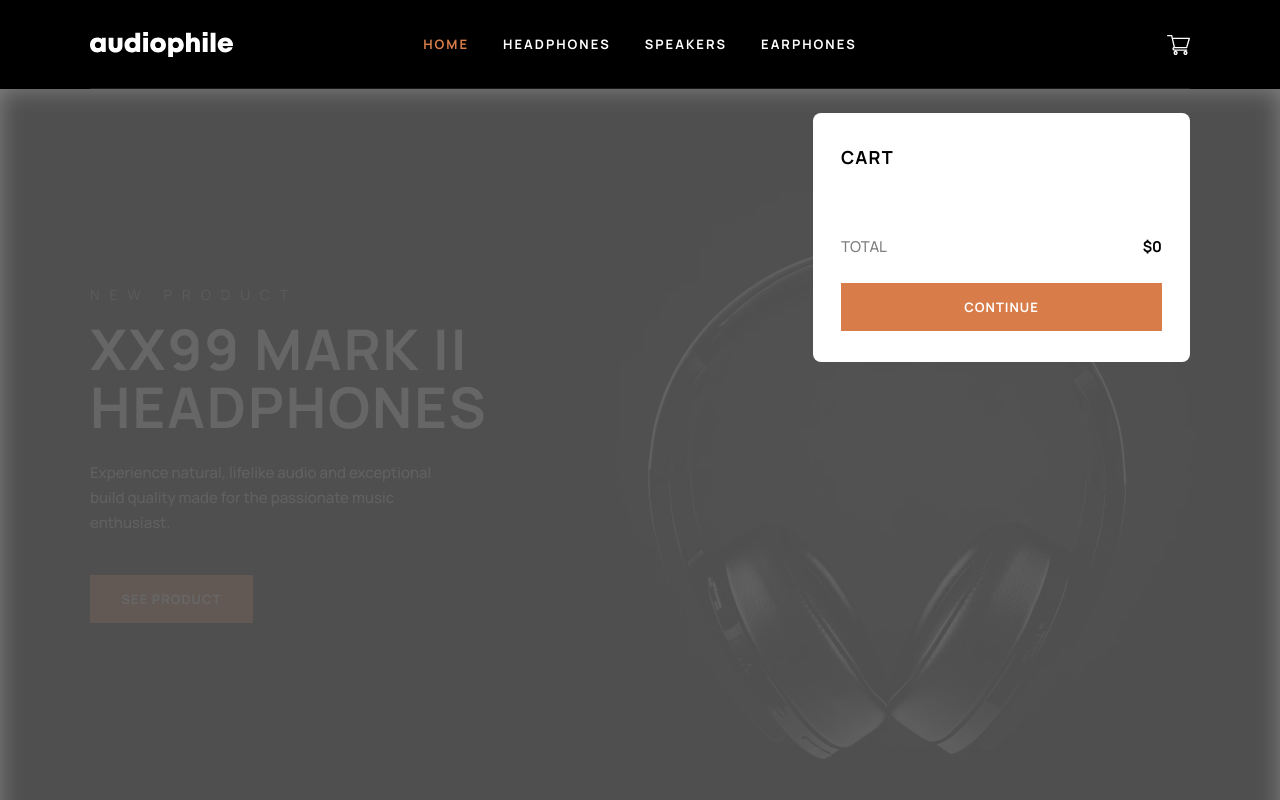
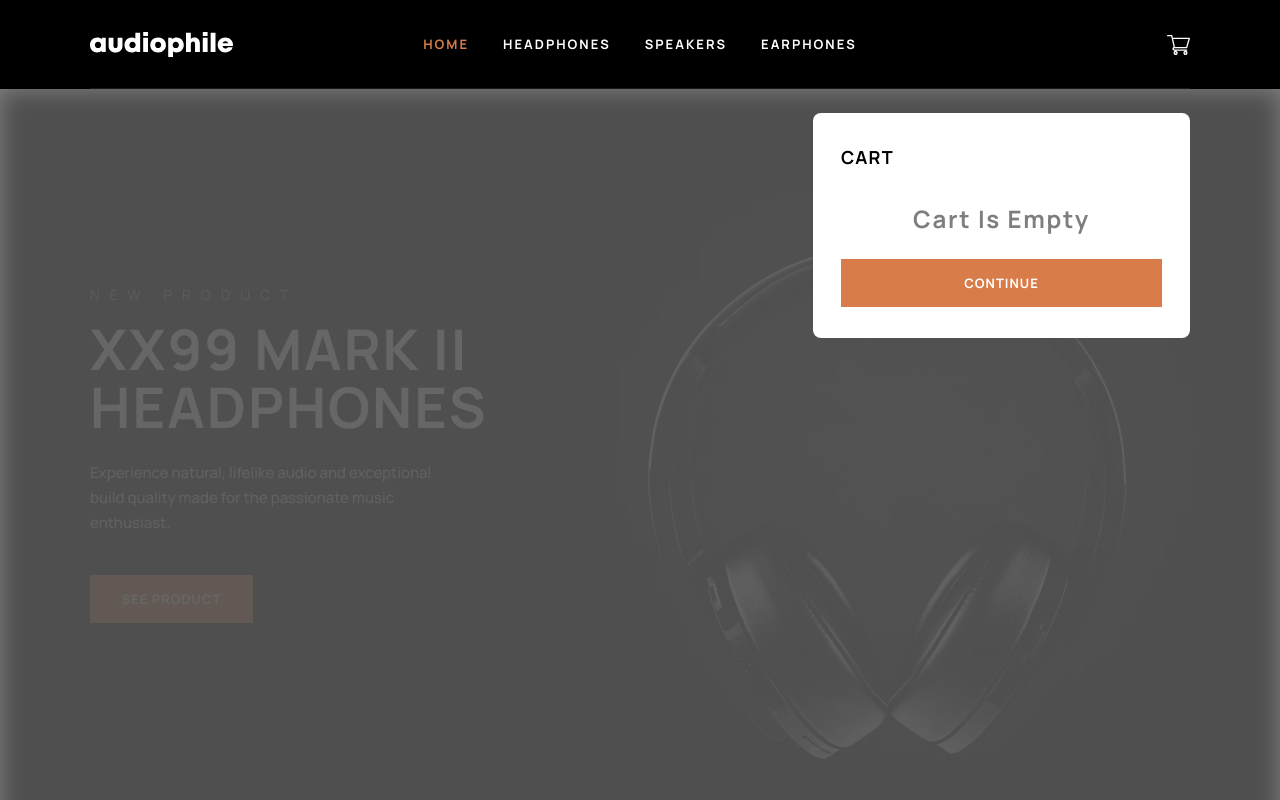
Before and after one commit to BernardBrown98/audiophile, a React (Vite) app: page / in a window 1280 px wide. Both pictures are taken after a click on the picture 1178 px from the left and 44 px from the top of the page. Shown: the top 800 px of the page. Built offline with nearby package versions, Linux system fonts and the light colour scheme.

Commit message:
cart now informs user that cart is empty.

```diff
--- a/src/components/cart/Cart.tsx
+++ b/src/components/cart/Cart.tsx
@@ -28,6 +28,8 @@ export const Cart = ({ isActiveCart, handleClick }: CartProps) => {
         navigate('/checkout')
         handleClick('cart')
     }
+
+    const noCartItems = cartItems.length < 1
     return (
         <div className={cartClasses}>
             <div className="flex w-full max-w-[1100px] flex-col items-center md:items-end">
@@ -44,20 +46,31 @@ export const Cart = ({ isActiveCart, handleClick }: CartProps) => {
                         )}
                     </div>
                     <section className="flex max-h-[256px] flex-col gap-8 overflow-y-auto">
+                        {noCartItems && (
+                            <p className=" mx-auto text-center text-recommendation opacity-50">
+                                Cart Is Empty
+                            </p>
+                        )}
+
                         {cartItems.map((item) => (
                             <CartItem id={item.id} key={item.id} />
                         ))}
                     </section>
+                    {!noCartItems && (
+                        <div className="mt-8 flex flex-row justify-between">
+                            <p className="text-p opacity-50">TOTAL</p>
+                            <p className="text-p font-bold">
+                                {formatCurrency(cartUtilities('price'))}
+                            </p>
+                        </div>
+                    )}
 
-                    <div className="mt-8 flex flex-row justify-between">
-                        <p className="text-p opacity-50">TOTAL</p>
-                        <p className="text-p font-bold">
-                            {formatCurrency(cartUtilities('price'))}
-                        </p>
-                    </div>
                     <button
+                        disabled={noCartItems}
                         onClick={handleNavigate}
-                        className="mb-[31px] mt-6 w-full bg-nude-200 py-[15px] text-shop text-white transition-all ease-in-out hover:bg-nude-100"
+                        className={`mb-[31px] mt-6 w-full bg-nude-200 py-[15px] text-shop text-white transition-all ease-in-out hover:bg-nude-100 ${
+                            noCartItems && 'bg-nude-100'
+                        }`}
                     >
                         CONTINUE
                     </button>
```
